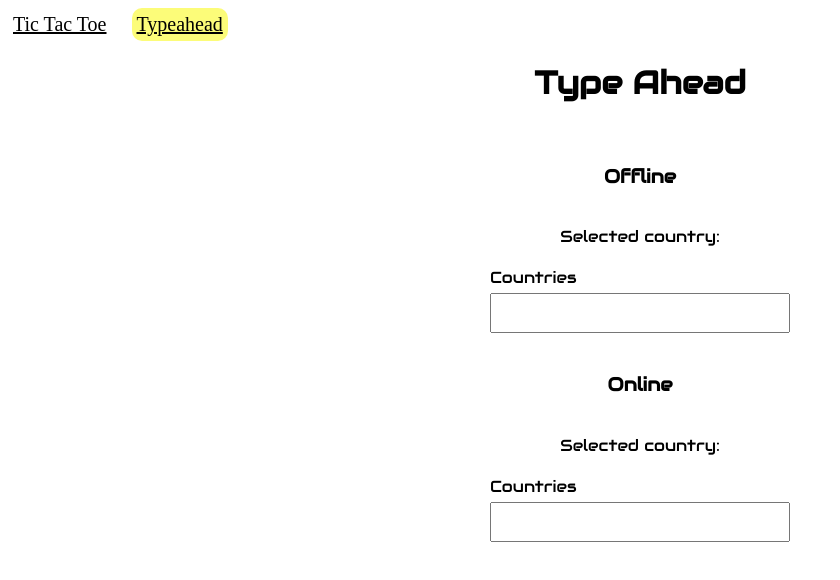
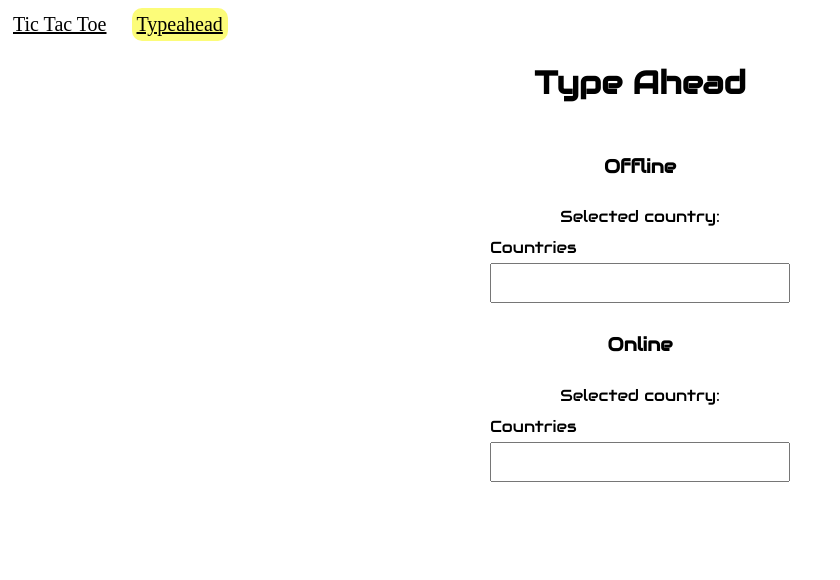
Before and after one commit to rafaelkachlon/angular-practices, an Angular app: page /typeahead in a window 1280 px wide. Shown: the top 580 px of the page, without its empty margins (0-840 px from the left). Built offline with nearby package versions, Linux system fonts and the light colour scheme.

Commit message:
added focus and focusout event handling for typeahead

```diff
--- a/src/app/autocomplete/autocomplete.component.ts
+++ b/src/app/autocomplete/autocomplete.component.ts
@@ -41,7 +41,6 @@ export class AutocompleteComponent {
     this.fetchResultSubject
       .pipe(
         debounceTime(300),
-        distinctUntilChanged(),
         switchMap((input: string) => {
           return this.http.get<Country[]>('assets/countries/countries.json')
             .pipe(
--- a/src/app/autocomplete/components/typeahead/typeahead.component.html
+++ b/src/app/autocomplete/components/typeahead/typeahead.component.html
@@ -1,7 +1,7 @@
 <div class="typeahead-container">
     <label for="typeahead">{{label()}}</label>
     <input type="text" name="typeahead" autocomplete="off" [ngModel]="result()" (ngModelChange)="filterResults($event)"
-        (keydown)="onKeyDown($event)">
+        (keydown)="onKeyDown($event)" (focusout)="results.set([])" (focus)="onFocus($event)">
     <div class="results" *ngIf="results()?.length">
         <div class="result" *ngFor="let result of results(); let i = index" [class.focused]="i === focusedIndex()"
             (mouseenter)="focusedIndex.set(i)" (click)="selectResult(result)">{{result}}</div>
--- a/src/app/autocomplete/components/typeahead/typeahead.component.scss
+++ b/src/app/autocomplete/components/typeahead/typeahead.component.scss
@@ -1,5 +1,5 @@
-h1:focus {
-  background-color: red;
+::ng-deep .container {
+  gap: 10px;
 }
 
 .typeahead-container {
@@ -7,13 +7,16 @@ h1:focus {
   flex-direction: column;
   width: 300px;
   position: relative;
+
   label {
     margin-bottom: 5px;
   }
+
   input {
     padding: 5px;
     font-size: 20px;
   }
+
   .results {
     border: 1px solid;
     overflow: auto;
@@ -24,11 +27,14 @@ h1:focus {
     background: white;
     max-height: 160px;
     box-sizing: border-box;
+
     .result {
       padding: 5px;
+
       &:hover {
         cursor: pointer;
       }
+
       &.focused {
         background-color: lightblue;
       }
--- a/src/app/autocomplete/components/typeahead/typeahead.component.ts
+++ b/src/app/autocomplete/components/typeahead/typeahead.component.ts
@@ -38,7 +38,7 @@ export class TypeaheadComponent {
     this.results.set([]);
   }
 
-  public filterResults(input: string): void {
+public filterResults(input: string): void {
     this.valueChange.emit(input);
 
     if (!this.fetchFromServer()) {
@@ -65,4 +65,9 @@ export class TypeaheadComponent {
       }
     }
   }
+
+  public onFocus(event: FocusEvent) {
+    const inputElement: HTMLInputElement = event?.target as HTMLInputElement;
+    this.filterResults(inputElement.value);
+  }
 }
```
